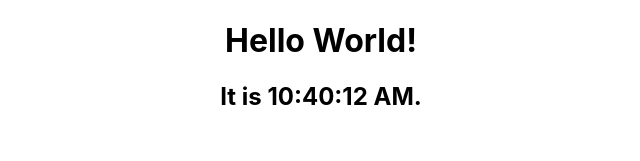
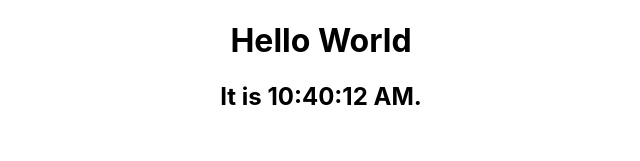
Before and after one commit to eoinocathasaigh/Lab-8-Editing-with-Rest-, a React (Create React App) app: page / in a window 1280 px wide. Shown: the top 161 px of the page, without its empty margins (319-959 px from the left). Built offline with nearby package versions, Linux system fonts and the light colour scheme.

Commit message:
Completed Exercise 3 - Creating a component and exporting/ importing it

```diff
--- a/src/App.js
+++ b/src/App.js
@@ -1,13 +1,13 @@
 import logo from './logo.svg';
 import './App.css';
+import Content from './content'; //Imports our content from our other file
 
 function App() {
   return ( //Why this may look like normal html code its not so dont get it confused with it
     //This is the visual piece of our component - replace it with anything to get it to display
     //Can enter business logic here too
     <div className="App">
-      <h1>Hello World!</h1>
-      <h2>It is {new Date().toLocaleTimeString()}.</h2>
+      <Content></Content>
     </div>
   );
 }
--- /dev/null
+++ b/src/content.js
@@ -0,0 +1,13 @@
+//This will now return to our main file the same info but as a component we imported
+const Content = () =>{
+    return(
+        <div>
+            <h1>Hello World</h1>
+            <h2>It is {new Date().toLocaleTimeString()}.</h2>
+        </div>
+    );
+}
+
+//IN ORDER TO USE THIS WE NEED TO MARK IT FOR EXPORT
+//Now this is marked as a component but we need to import this in App.js
+export default Content;
```
